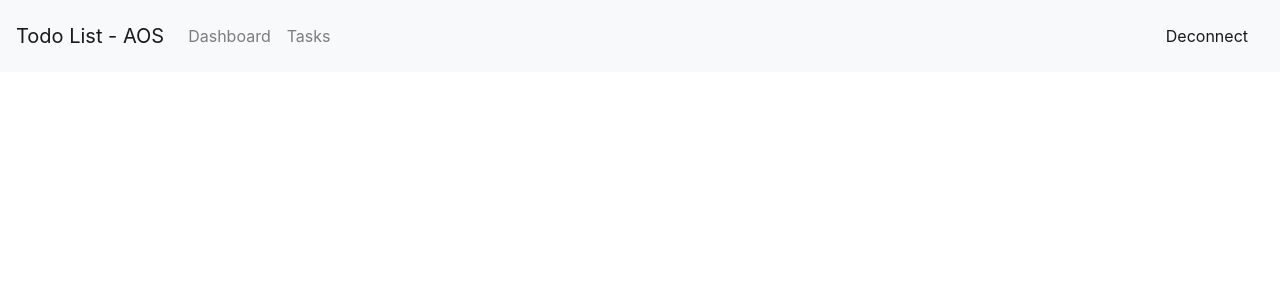
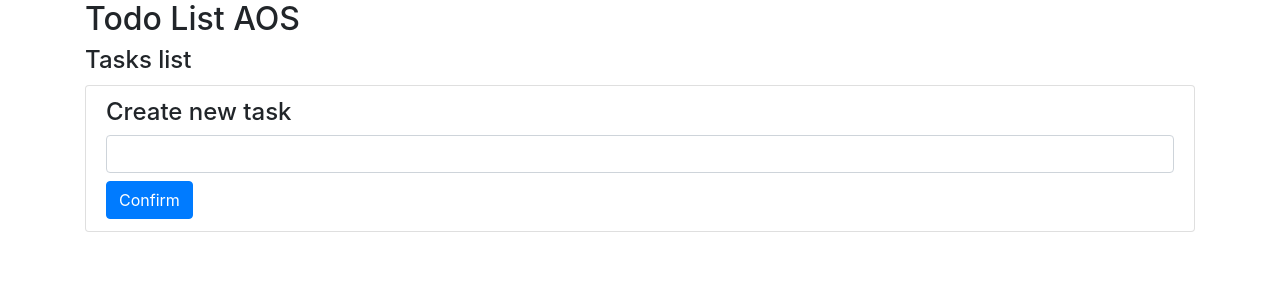
Before and after one commit to bouslama-fadi/todo-list, a React (Create React App) app: page /dashboard in a window 1280 px wide. Shown: the top 300 px of the page. Built offline with nearby package versions, Linux system fonts and the light colour scheme.

Commit message:
todo list v01

```diff
--- /dev/null
+++ b/src/assets/css/GlobalStyle.css
@@ -0,0 +1,15 @@
+.textContainer {
+  position: relative;
+  float: left;
+}
+
+.buttonContainer {
+  position: relative;
+  float: left;
+  margin-left: 25px;
+}
+
+.badgeStyle {
+  position: relative;
+  float: right;
+}
--- a/src/components/cards/AuthCard.js
+++ b/src/components/cards/AuthCard.js
@@ -34,7 +34,7 @@ const AuthCard = () => {
   };
 
   const onSubmitData = () => {
-    if (username == "test@test.com" && password == "test") {
+    if (username == "test" && password == "test") {
       console.log("Success");
       history.push("/dashboard");
     } else {
--- /dev/null
+++ b/src/components/elements/Todo.js
@@ -0,0 +1,57 @@
+import React, { Component } from "react";
+import { Button, ListGroup, ListGroupItem, Badge } from "reactstrap";
+
+const Todo = ({ text, todo, todos, setTodos }) => {
+  const deleteHandler = () => {
+    setTodos(todos.filter((el) => el.id !== todo.id));
+  };
+
+  const completeHandler = () => {
+    setTodos(
+      todos.map((item) => {
+        if (item.id === todo.id) {
+          return {
+            ...item,
+            completed: true,
+          };
+        } else {
+          return item;
+        }
+      })
+    );
+  };
+
+  return (
+    <div>
+      {/* <h2>Task's list</h2> */}
+      <ListGroup>
+        <ListGroupItem>
+          <div className="textContainer">{text}</div>
+          <div className="buttonContainer">
+            <Button color="primary" onClick={completeHandler}>
+              Done
+            </Button>
+            <Button
+              style={{ marginLeft: 5 }}
+              color="danger"
+              onClick={deleteHandler}
+            >
+              Delete
+            </Button>
+          </div>
+          {todo.completed ? (
+            <div className="badgeStyle">
+              <Badge color="primary">Completed</Badge>
+            </div>
+          ) : (
+            <div className="badgeStyle">
+              <Badge color="danger">Not complete</Badge>
+            </div>
+          )}
+        </ListGroupItem>
+      </ListGroup>
+    </div>
+  );
+};
+
+export default Todo;
--- /dev/null
+++ b/src/components/forms/AddForm.js
@@ -0,0 +1,45 @@
+import React, { Component, useState } from "react";
+import { Form, Input, Button, ListGroup, ListGroupItem } from "reactstrap";
+
+const AddForm = ({ inputText, setInputText, todos, setTodos }) => {
+  const inputTextHandler = (e) => {
+    setInputText(e.target.value);
+  };
+
+  const submitTodoHandler = (e) => {
+    e.preventDefault();
+    setTodos([
+      ...todos,
+      { text: inputText, completed: false, id: Math.random() * 1000 },
+    ]);
+    // Reset the state
+    setInputText("");
+  };
+
+  return (
+    <div style={{ marginTop: 10 }}>
+      <Form>
+        <ListGroup>
+          <ListGroupItem>
+            <h4>Create new task</h4>
+            <Input
+              className="form-control-alternative"
+              type="text"
+              onChange={inputTextHandler}
+              value={inputText}
+            />
+            <Button
+              className="mt-2"
+              color="primary"
+              onClick={submitTodoHandler}
+            >
+              Confirm
+            </Button>
+          </ListGroupItem>
+        </ListGroup>
+      </Form>
+    </div>
+  );
+};
+
+export default AddForm;
--- /dev/null
+++ b/src/components/lists/TodoList.js
@@ -0,0 +1,22 @@
+import React, { Component } from "react";
+// import components
+import Todo from "../elements/Todo";
+
+const TodoList = ({ todos, setTodos }) => {
+  return (
+    <div>
+      <h4>Tasks list</h4>
+      {todos.map((todo) => (
+        <Todo
+          text={todo.text}
+          key={todo.id}
+          setTodos={setTodos}
+          todos={todos}
+          todo={todo}
+        />
+      ))}
+    </div>
+  );
+};
+
+export default TodoList;
--- a/src/views/Dashboard.js
+++ b/src/views/Dashboard.js
@@ -1,14 +1,35 @@
 import React, { Component, useState } from "react";
+import "../assets/css/GlobalStyle.css";
+// import components
 import NavBar from "../components/menus/NavBar";
+import AddForm from "../components/forms/AddForm";
+import TodoList from "../components/lists/TodoList";
 
-const Dashboard = (props) => {
+const Dashboard = () => {
   const [isOpen, setIsOpen] = useState(false);
   const toggle = () => setIsOpen(!isOpen);
+  const [inputText, setInputText] = useState("");
+  const [todos, setTodos] = useState([]);
 
   return (
     <>
-      <div>
+      {/* <div>
         <NavBar isOpen={isOpen} toggle={toggle} />
+      </div> */}
+      <div className="container">
+        <header>
+          <h2>Todo List AOS</h2>
+        </header>
+        {/* Tasks List */}
+
+        <TodoList todos={todos} setTodos={setTodos} />
+        {/* Add task form */}
+        <AddForm
+          inputText={inputText}
+          setInputText={setInputText}
+          todos={todos}
+          setTodos={setTodos}
+        />
       </div>
     </>
   );
```
Also changed, not shown: 2 other files (tests, documents, lock files or other folders).
